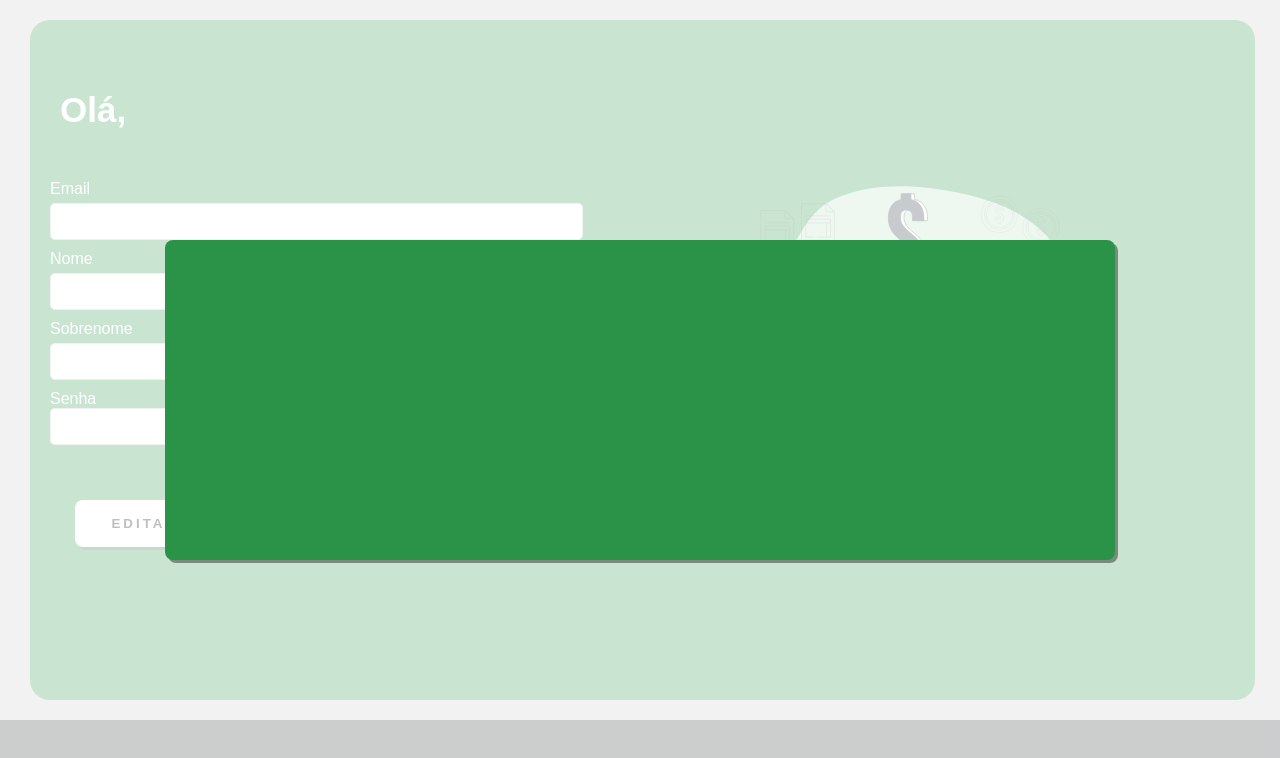
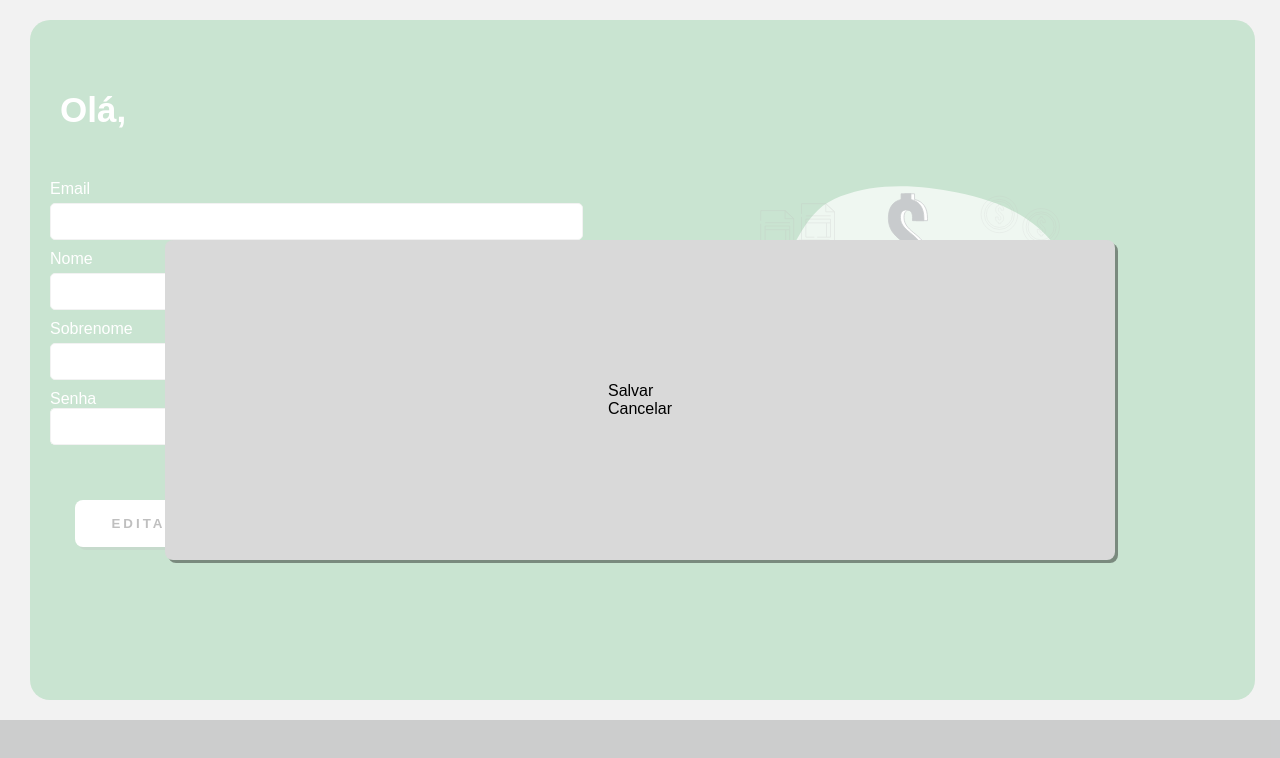
Before and after one commit to BrunoPS04/SA-4-Fase-FrontEnd, a React (Vite) app in the folder Front-End/BG-Financas/: page /perfil in a window 1280 px wide. Both pictures are taken after a click on the button "EDITAR PERFIL". Shown: the top 758 px of the page. Built offline with nearby package versions, Linux system fonts and the light colour scheme; no server answers.

Commit message:
atualizacaoFrontEndPerfil

```diff
--- a/Front-End/BG-Financas/src/pages/Perfil/index.css
+++ b/Front-End/BG-Financas/src/pages/Perfil/index.css
@@ -137,7 +137,7 @@ input {
   flex-direction: column;
   align-items: center;
   justify-content: center;
-  background-color: #2b9348;
+  background-color: #d9d9d9;
   z-index: 9999;
   position: fixed;
   top: 50%;
--- a/Front-End/BG-Financas/src/pages/Perfil/index.jsx
+++ b/Front-End/BG-Financas/src/pages/Perfil/index.jsx
@@ -9,6 +9,10 @@ import Modal from "react-modal";
 
 function Perfil() {
   const [modalEditarIsOpen, setModalEditarIsOpen] = useState(false);
+  const [emailModal, setEmailModal] = useState("");
+  const [firstNameModal, setFirstNameModal] = useState("");
+  const [lastNameModal, setLastNameModal] = useState("");
+  const [senhaModal, setSenhaModal] = useState("");
 
   const [formData, setFormData] = useState({
     email: "",
@@ -49,7 +53,7 @@ function Perfil() {
   const salvarAlteracoes = async () => {
     try {
       const response = await axios.put(
-        `http://localhost:8080/users/${formData.email}`,  // Substitua pela ID do usuário se necessário
+        `http://localhost:8080/users/${formData.email}`,
         formData,
         {
           withCredentials: true,
@@ -58,7 +62,7 @@ function Perfil() {
 
       if (response.status === 200) {
         alert("Perfil atualizado com sucesso!");
-        setModalEditarIsOpen(false);  // Fecha o modal após salvar
+        setModalEditarIsOpen(false);
       }
     } catch (error) {
       console.error("Erro ao salvar as alterações:", error);
@@ -127,7 +131,9 @@ function Perfil() {
             </div>
 
             <div className="button-container">
-              <button onClick={editarUsuario} className="save-button">Editar Perfil</button>
+              <button onClick={editarUsuario} className="save-button">
+                Editar Perfil
+              </button>
               <button className="cancel-button">Excluir Conta</button>
             </div>
           </div>
@@ -145,6 +151,18 @@ function Perfil() {
       >
         <div className="modal-container-editar">
 
+          <div className="group-edite-modal">
+
+            <div className="group-input"></div>
+            <div className="group-input"></div>
+            <div className="group-input"></div>
+            <div className="group-input"></div>
+
+            <div className="div-btns-modal-editar">
+              <div className="btn-save-modal-editar">Salvar</div>
+              <div onClick={() => setModalEditarIsOpen(false)} className="btn-cancel-modal-editar">Cancelar</div>
+            </div>
+          </div>
         </div>
       </Modal>
     </div>
```
